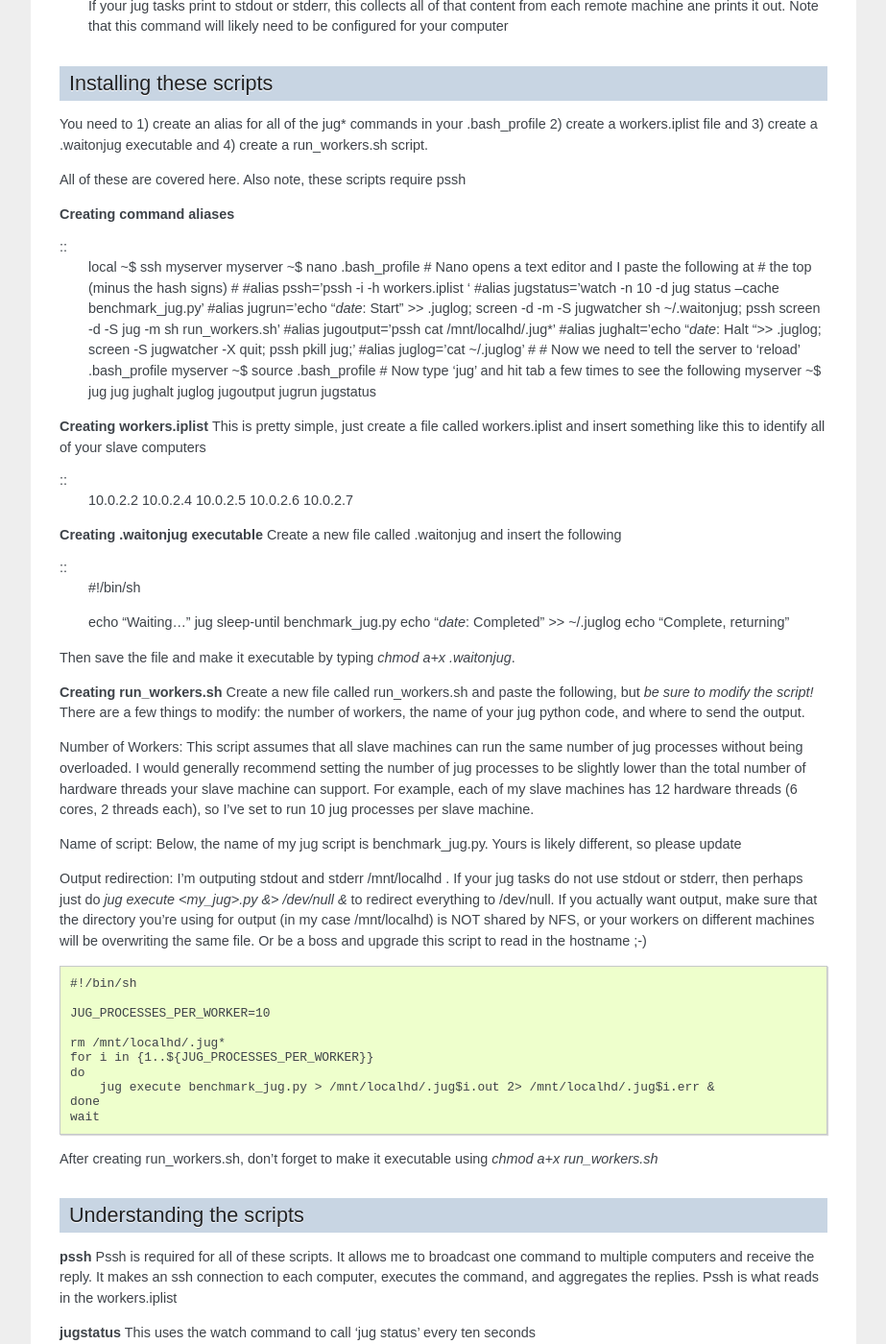
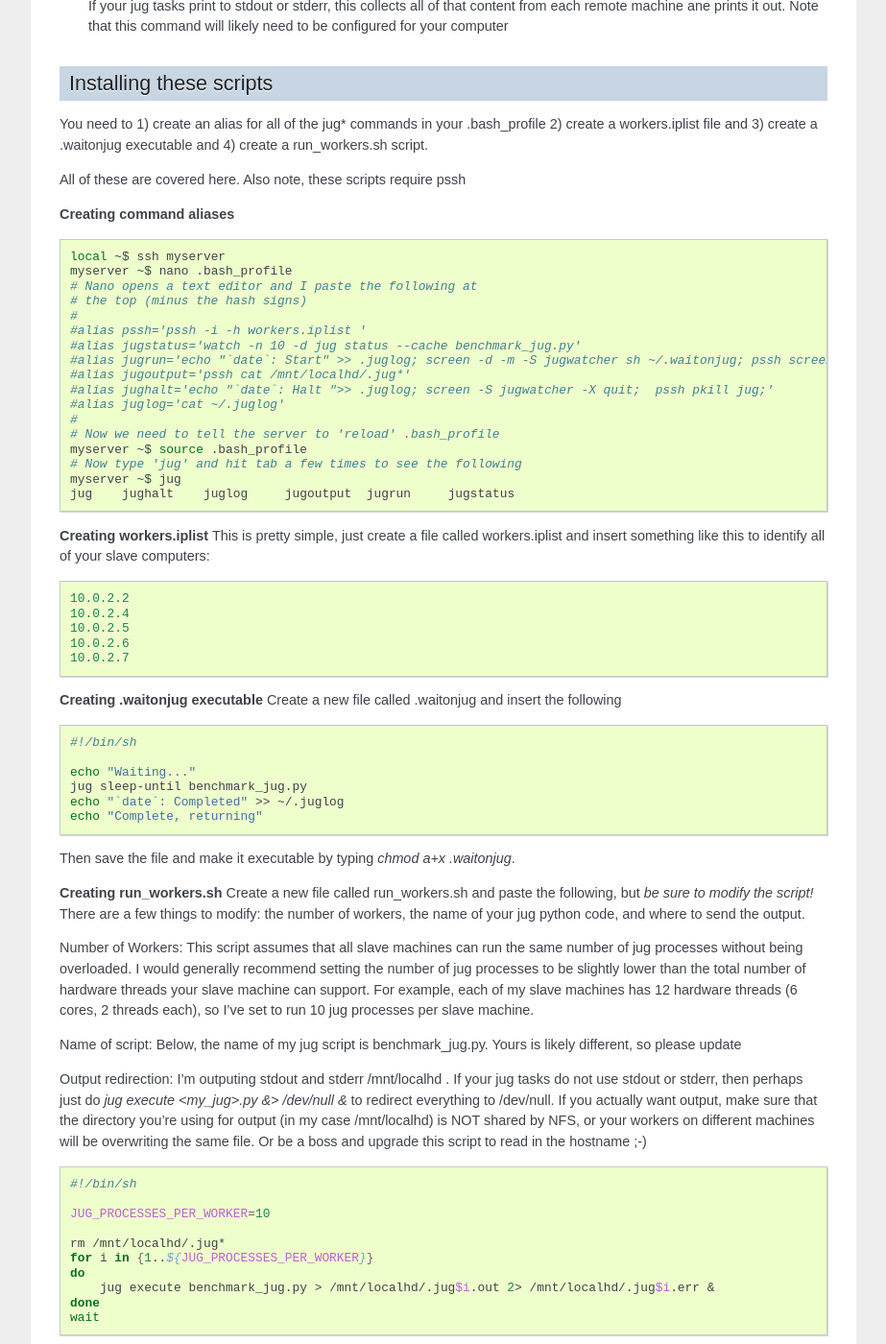
Before and after one commit to luispedro/jug, a Sphinx documentation site: the page built from docs/source/bash.rst, in a window 1280 px wide and 1400 px high, scrolled down 936 px. Shown: the whole window at 96% size, without its empty margins (198-1121 px from the left). Built offline with Sphinx 7.4.7, drawn with Linux system fonts in a browser that asks for light colours; formulas are drawn with MathJax 3; the version number could not be read and is left out.

Commit message:
DOC: Fix code format in bash section.

```diff
--- a/docs/source/bash.rst
+++ b/docs/source/bash.rst
@@ -55,7 +55,8 @@ pssh
 
 **Creating command aliases**
 
-::
+.. code-block:: bash
+
   local ~$ ssh myserver
   myserver ~$ nano .bash_profile
   # Nano opens a text editor and I paste the following at
@@ -76,9 +77,8 @@ pssh
 
 **Creating workers.iplist**
 This is pretty simple, just create a file called workers.iplist and
-insert something like this to identify all of your slave computers
+insert something like this to identify all of your slave computers::
 
-::
   10.0.2.2
   10.0.2.4
   10.0.2.5
@@ -89,7 +89,8 @@ insert something like this to identify all of your slave computers
 **Creating .waitonjug executable**
 Create a new file called .waitonjug and insert the following
 
-::
+.. code-block:: bash
+
  #!/bin/sh
 
  echo "Waiting..."
@@ -124,7 +125,7 @@ you're using for output (in my case /mnt/localhd) is NOT shared by NFS,
 or your workers on different machines will be overwriting the same
 file. Or be a boss and upgrade this script to read in the hostname ;-)
 
-::
+.. code-block:: bash
 
     #!/bin/sh
 
```
